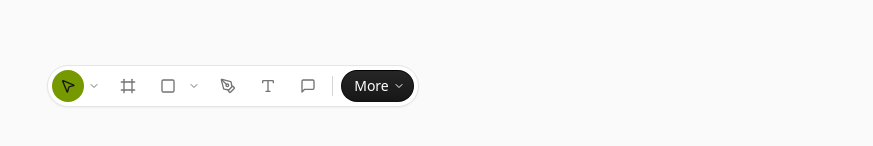
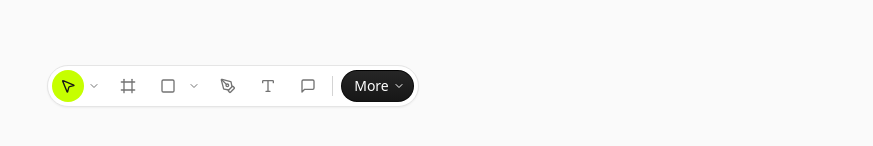
Before and after one commit to federico-maresi/Toolbar, a React (Vite) app: page / in a window 1280 px wide. Shown: the part 314-460 px from the top of the page, without its empty margins (407-1280 px from the left). Built offline with nearby package versions, Linux system fonts and the light colour scheme.

Commit message:
revert: restore original uniform accent green #c6ff00
Reverts the light-mode darkening and border experiments. Accepting
the 1.19:1 non-text contrast against the white toolbar in light mode
in favor of keeping the vivid acid-green look consistent across
themes.

```diff
--- a/src/components/ui/design-toolbar.tsx
+++ b/src/components/ui/design-toolbar.tsx
@@ -35,7 +35,7 @@ function ToggleButton({ icon: Icon, label, pressed, onToggle }: ToggleButtonProp
         onClick={onToggle}
         className={`flex h-8 w-8 items-center justify-center rounded-full transition-colors ${
           pressed
-            ? "bg-[#779900] text-neutral-900 dark:bg-[#c6ff00]"
+            ? "bg-[#c6ff00] text-neutral-900"
             : "text-neutral-500 hover:bg-neutral-100 hover:text-neutral-900 dark:text-neutral-400 dark:hover:bg-neutral-800 dark:hover:text-white"
         }`}
       >
@@ -187,7 +187,7 @@ export function DesignToolbar() {
               onClick={() => activateExclusive("select")}
               className={`flex h-8 w-8 items-center justify-center rounded-full transition-colors ${
                 toggles.select
-                  ? "bg-[#779900] text-neutral-900 dark:bg-[#c6ff00]"
+                  ? "bg-[#c6ff00] text-neutral-900"
                   : "text-neutral-500 hover:bg-neutral-100 hover:text-neutral-900 dark:text-neutral-400 dark:hover:bg-neutral-800 dark:hover:text-white"
               }`}
             >
@@ -263,7 +263,7 @@ export function DesignToolbar() {
               onClick={() => activateExclusive("shape")}
               className={`flex h-8 w-8 items-center justify-center rounded-full transition-colors ${
                 toggles.shape
-                  ? "bg-[#779900] text-neutral-900 dark:bg-[#c6ff00]"
+                  ? "bg-[#c6ff00] text-neutral-900"
                   : "text-neutral-500 hover:bg-neutral-100 hover:text-neutral-900 dark:text-neutral-400 dark:hover:bg-neutral-800 dark:hover:text-white"
               }`}
             >
```
